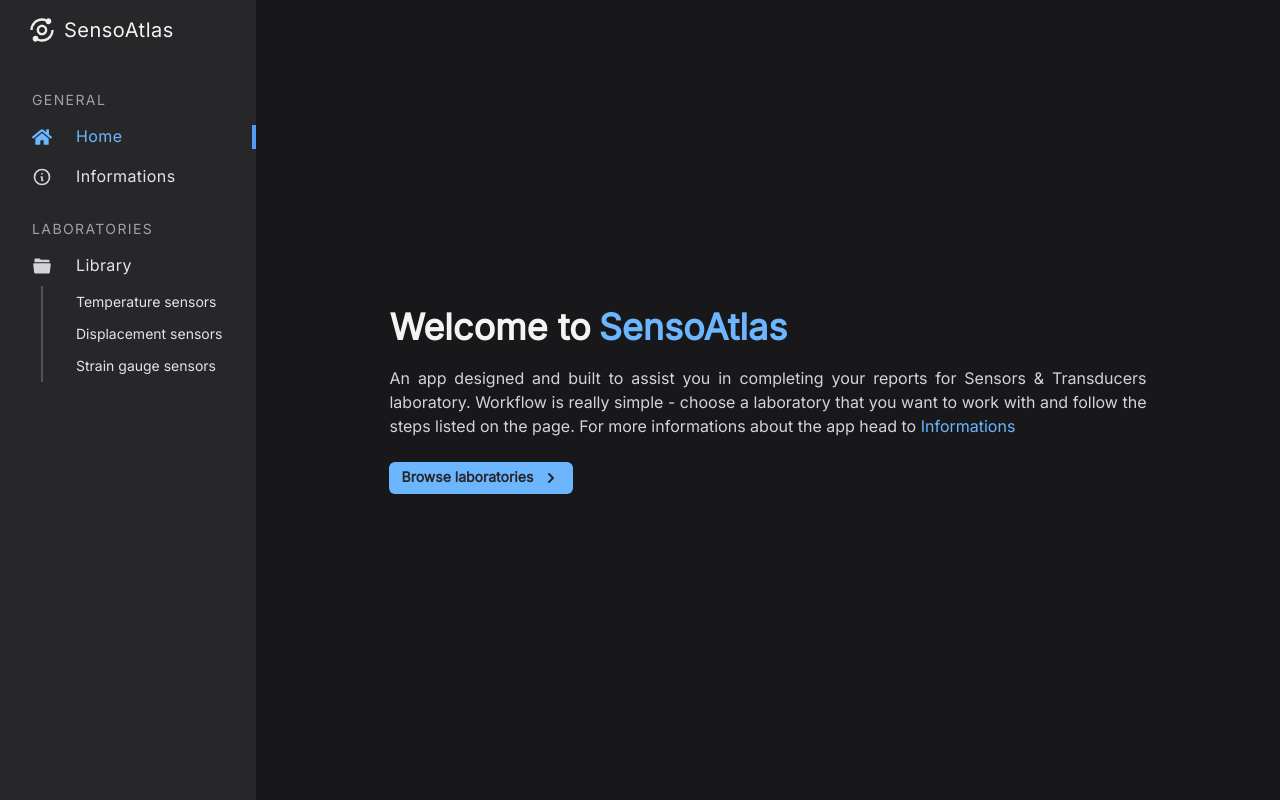
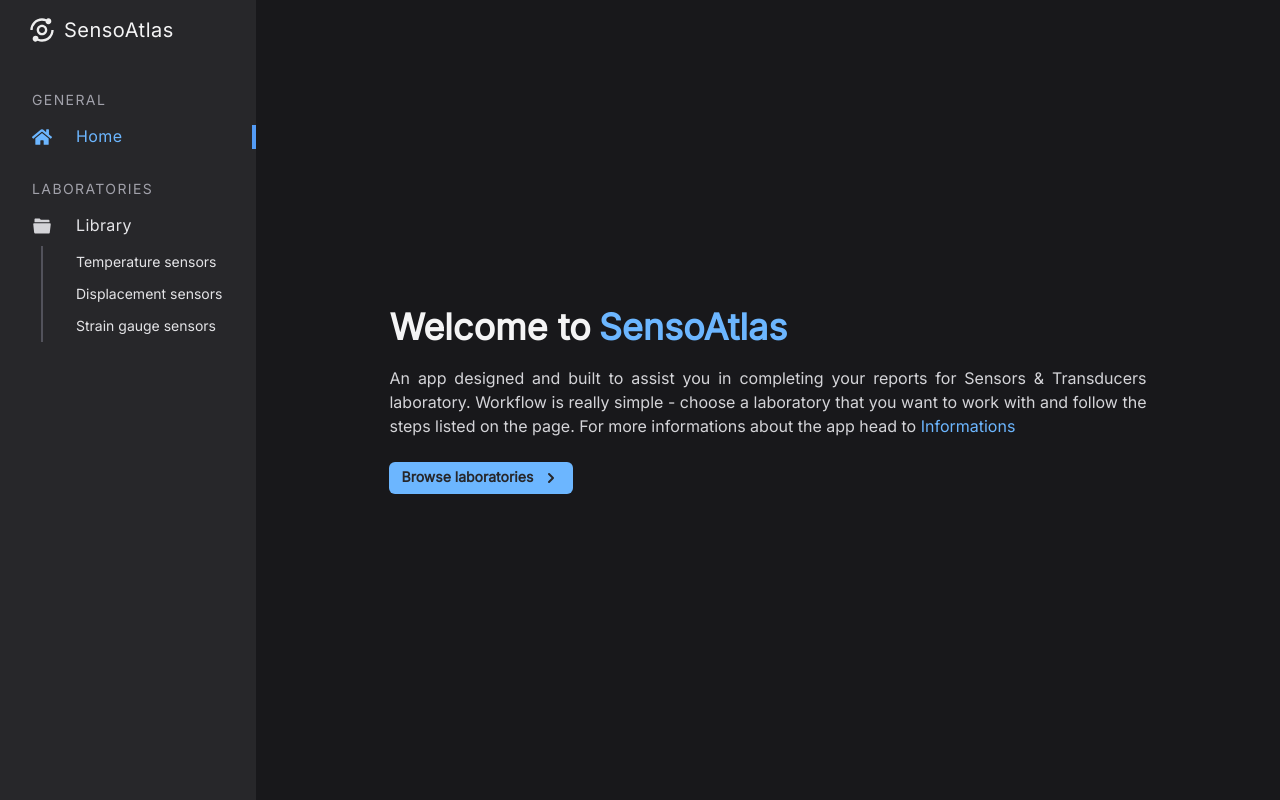
Before and after one commit to utbrott/sensoatlas, a Next.js app: page / in a window 1280 px wide. Built offline with nearby package versions, Linux system fonts and the light colour scheme.

Commit message:
refactor(sidebar): remove inactive/unused routes

```diff
--- a/src/data/sidebar.ts
+++ b/src/data/sidebar.ts
@@ -1,6 +1,5 @@
 import { FaHome } from 'react-icons/fa';
 import { IoIosFolderOpen } from 'react-icons/io';
-import { HiOutlineInformationCircle } from 'react-icons/hi';
 
 import { NavItem } from '#types/nav-item';
 
@@ -14,12 +13,6 @@ export const navItems: NavItem[] = [
     href: '/',
     icon: FaHome,
     label: 'Home',
-  },
-  {
-    type: 'link',
-    href: '/info',
-    icon: HiOutlineInformationCircle,
-    label: 'Informations',
   },
   {
     type: 'header',
```
Also changed, not shown: pages/info.tsx (deleted, +0 -14 lines).
